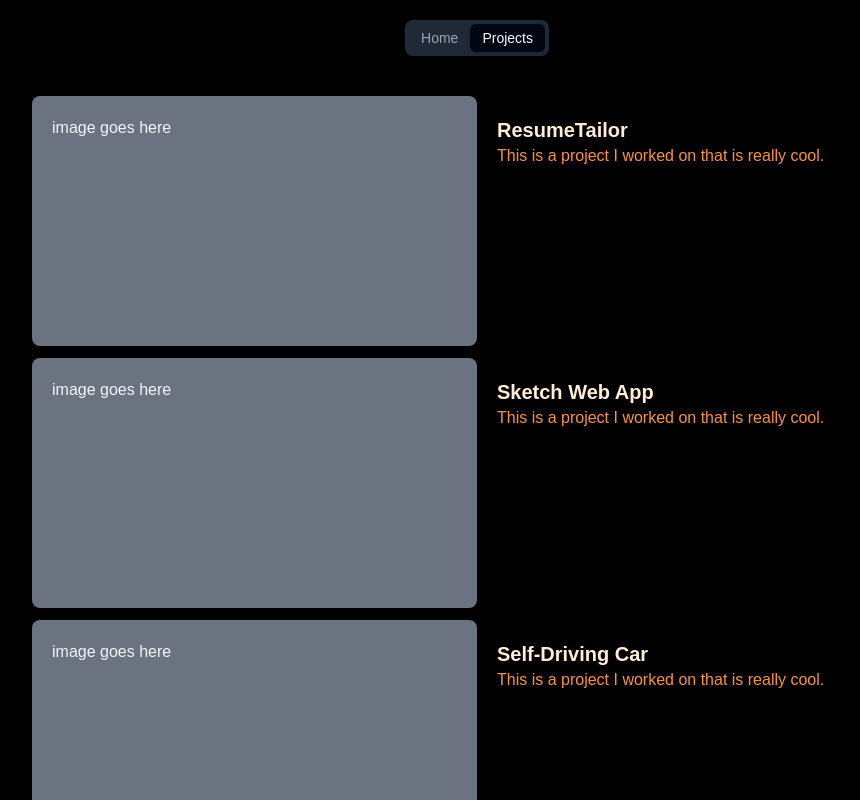
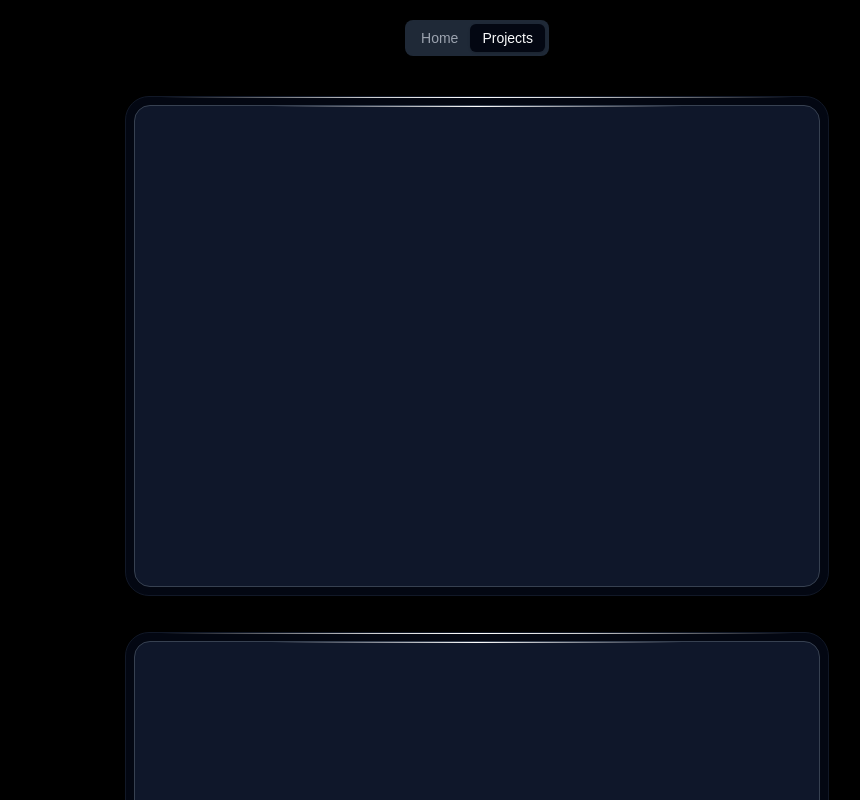
Before and after one commit to gdhillon2/portfolio, a Next.js app: page /projects in a window 1280 px wide. Shown: the top 800 px of the page, without its empty margins (163-1023 px from the left). Built offline with nearby package versions, Linux system fonts and the light colour scheme.

Commit message:
created new structure for project component, removed colors from home and project pages

```diff
--- a/app/globals.css
+++ b/app/globals.css
@@ -8,6 +8,26 @@ body {
 
 .base-text {
   @apply text-gray-100;
+}
+
+.glare-item-outer {
+  z-index: 1;
+  background-image: linear-gradient(to right, #0000 5%, #fffc 35%, #fff 50%, #fffc 65%, #0000 95%);
+  position: absolute;
+  top: 50px;
+  inset: 0% 0% auto;
+  height: 1px;
+  width: 100%;
+}
+
+.glare-item-inner {
+  z-index: 1;
+  background-image: linear-gradient(to right, #0000 20%, #fff 50%, #0000 80%);
+  position: absolute;
+  top: 50px;
+  inset: 0% 0% auto;
+  height: 1px;
+  width: 100%;
 }
 
 .hero-section {
@@ -25,6 +45,10 @@ body {
 .work-section {
   grid-column: 3 / 4;
   grid-row: 1 / 3;
+}
+
+.text-shadow {
+  text-shadow: 0 2px 10px rgba(255, 255, 255, 0.4);
 }
 
 @layer utilities {
--- a/app/page.tsx
+++ b/app/page.tsx
@@ -4,7 +4,7 @@ import Link from "next/link";
 
 export default function Home() {
     return (
-        <div className="flex flex-col items-center w-full h-full base-text gap-5 p-5">
+        <div className="flex flex-col items-center w-full h-full bg-black base-text gap-5 p-5">
             <Tabs defaultValue="home">
                 <TabsList>
                     <TabsTrigger value="home">Home</TabsTrigger>
@@ -13,25 +13,25 @@ export default function Home() {
                     </Link>
                 </TabsList>
             </Tabs>
-            <div className="grid grid-cols-3 w-[50%] h-[75%] gap-3">
+            <div className="grid grid-cols-3 w-[50%] h-[75%] gap-3 p-5">
                 <div className="hero-section">
                     <div className="animate-slide-in-left w-full h-full">
-                        <div className="w-full h-full px-4 py-3 rounded-lg border border-purple-500 bg-gray-800 text-purple-400 shadow-md">
-                            <div className="text-xl font-bold">About Me</div>
+                        <div className="relative w-full h-full px-4 py-3 rounded-lg border border-gray-700 base-text shadow-md">
+                            <div className="text-shadow text-xl font-bold">About Me</div>
                         </div>
                     </div>
                 </div>
                 <div className="work-section">
                     <div className="w-full h-full flex flex-col gap-2">
-                        <div className="w-full h-full px-4 py-3 rounded-lg border border-cyan-400 bg-gray-800 text-cyan-400 animate-slide-in-down opacity-0 shadow-md">
-                            <div className="text-xl font-bold">Work Experience</div>
+                        <div className="w-full h-full px-4 py-3 rounded-lg border border-gray-700 base-text animate-slide-in-down opacity-0 shadow-md">
+                            <div className="text-shadow text-xl font-bold">Work Experience</div>
                             <div className="w-full h-full"></div>
                         </div>
                         <div className="flex w-full animate-slide-in-right-delay-200 opacity-0">
                             <Card
                                 content="View Resume"
-                                size="p-4 w-full"
-                                bgColor="bg-cyan-600 hover:bg-cyan-700"
+                                size="p-2 w-full"
+                                bgColor="bg-blue-600 hover:bg-blue-700"
                                 textStyles="text-white text-lg font-bold"
                             />
                         </div>
@@ -40,24 +40,24 @@ export default function Home() {
                 <div className="tech-section">
                     <div className="w-full h-full flex flex-col gap-2">
                         <div className="flex w-full animate-slide-in-left-delay-200 opacity-0">
-                            <div className="flex w-full h-full p-3 rounded-md bg-gray-800 text-cyan-300 text-lg font-bold shadow-sm border border-cyan-400">
+                            <div className="text-shadow flex w-full h-full px-4 py-3 rounded-lg base-text text-lg font-bold border border-gray-700">
                                 Software Engineer
                             </div>
                         </div>
-                        <div className="w-full h-full px-4 py-3 animate-slide-in-up rounded-lg border border-pink-500 text-pink-400 bg-gray-800 text-pink-400 shadow-md">
-                            <div className="text-xl font-bold">Technologies</div>
+                        <div className="w-full h-full px-4 py-3 animate-slide-in-up rounded-lg border border-gray-700 base-text text-pink-400 shadow-md">
+                            <div className="text-shadow text-xl font-bold">Technologies</div>
                         </div>
                     </div>
                 </div>
                 <div>
                     <div className="w-full h-full">
-                        <Card content="Gurvir Dhillon" size="w-full h-full" bgColor="bg-gray-900" textStyles="text-cyan-400"/>
+                        <Card content="Gurvir Dhillon" size="w-full h-full" bgColor="bg-gray-900" textStyles="text-cyan-400" />
                     </div>
                 </div>
                 <div className="hobbies-section">
                     <div className="animate-slide-in-right w-full h-full">
-                        <div className="w-full h-full px-4 py-3 rounded-lg border border-purple-500 bg-gray-800 text-purple-400 shadow-md">
-                            <div className="text-xl font-bold">Hobbies</div>
+                        <div className="w-full h-full px-4 py-3 rounded-lg border border-gray-700 base-text shadow-md">
+                            <div className="text-shadow text-xl font-bold">Hobbies</div>
                         </div>
                     </div>
                 </div>
--- a/app/projects/page.tsx
+++ b/app/projects/page.tsx
@@ -4,7 +4,7 @@ import Link from "next/link";
 
 export default function Projects() {
     return (
-        <div className="flex flex-col items-center w-full h-full base-text gap-5 p-5">
+        <div className="flex flex-col items-center w-full h-full bg-black base-text gap-5 p-5">
             <Tabs defaultValue="projects">
                 <TabsList>
                     <Link href="/">
@@ -13,32 +13,10 @@ export default function Projects() {
                     <TabsTrigger value="projects">Projects</TabsTrigger>
                 </TabsList>
             </Tabs>
-            <div className="w-[75%] h-fit grid grid-cols-1 gap-3 p-5">
-                <div className="flex w-full h-[250px]">
-                    <div className="w-full bg-gray-500 p-5 rounded-lg">image goes here</div>
-                    <ProjectCard
-                        projectTitle="ResumeTailor"
-                        textContent="This is a project I worked on that is really cool."
-                    />
-                    {/* Add link to project here */}
-                </div>
-                <div className="flex w-full h-[250px]">
-                    <div className="w-full bg-gray-500 p-5 rounded-lg">image goes here</div>
-                    <ProjectCard
-                        projectTitle="Sketch Web App"
-                        textContent="This is a project I worked on that is really cool."
-                    />
-                    {/* Add link to project here */}
-                </div>
-                <div className="flex w-full h-[250px]">
-                    <div className="w-full bg-gray-500 p-5 rounded-lg">image goes here</div>
-                    <ProjectCard
-                        projectTitle="Self-Driving Car"
-                        textContent="This is a project I worked on that is really cool."
-                    />
-                    {/* Add link to project here */}
-                </div>
-                {/* Add more projects here (open source contributions, etc.) */}
+            <div className="animate-slide-in-up w-[60%] h-fit grid grid-cols-1 gap-9 p-5">
+            <ProjectCard />
+            <ProjectCard />
+            <ProjectCard />
             </div>
         </div>
     )
--- a/components/ProjectCard.tsx
+++ b/components/ProjectCard.tsx
@@ -1,13 +1,16 @@
 interface ProjectCardProps {
     projectTitle?: string;
-    textContent: string;
+    textContent?: string;
 }
 
-export default function ProjectCard({projectTitle, textContent}: ProjectCardProps) {
+export default function ProjectCard({ projectTitle, textContent }: ProjectCardProps) {
     return (
-        <div className="w-full h-full p-5 text-orange-400 flex-grow">
-            {projectTitle && <div className="text-xl text-orange-100 font-bold">{projectTitle}</div>}
-            <div className="animate-slide-in-down-delay-200 opacity-0">{textContent}</div>
+        <div className="relative p-2 border border-gray-900 rounded-3xl flex w-full h-[500px] bg-gray-950">
+            <div className="w-full glare-item-outer"></div>
+            <div className="w-full border border-gray-700 rounded-2xl bg-slate-900 p-5 relative">
+            <div className="w-full glare-item-inner"></div>
+                {projectTitle}
+            </div>
         </div>
     )
 }
```
